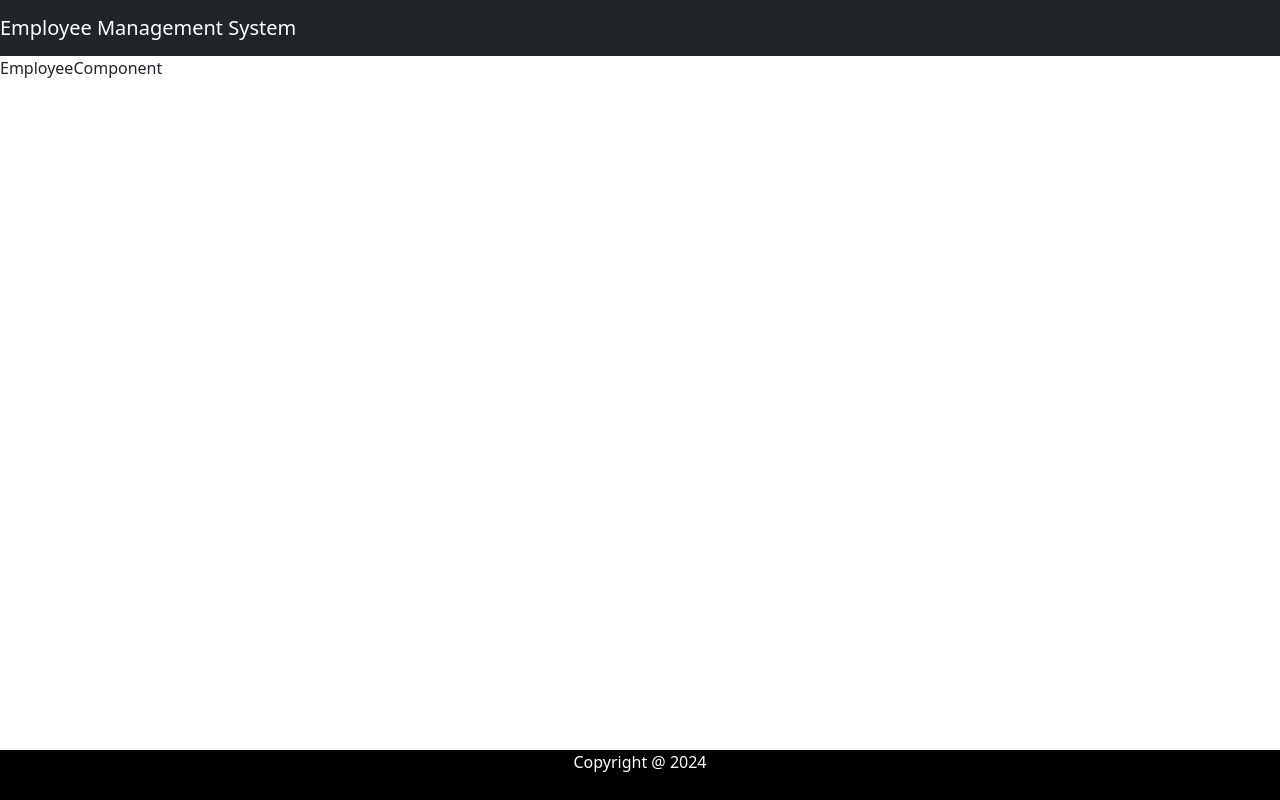
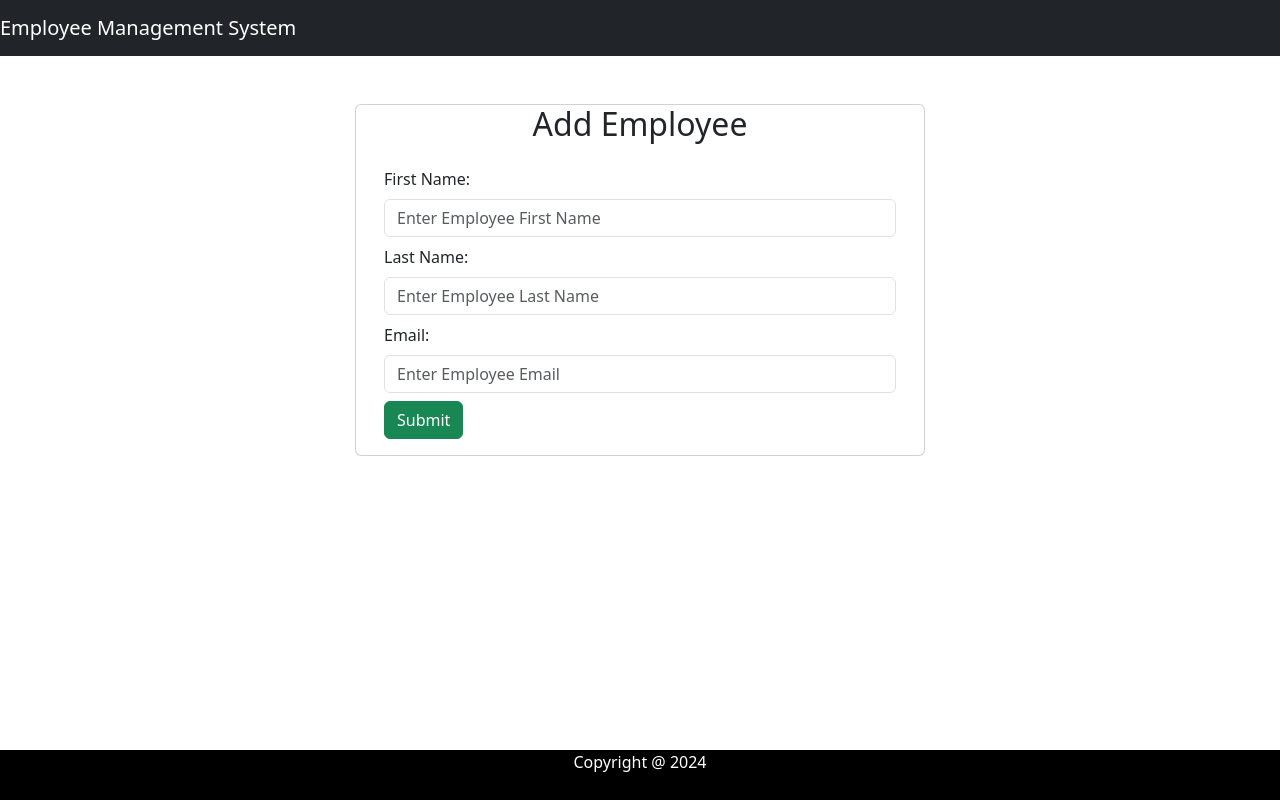
Before and after one commit to erengaygusuz/ems-frontend, a React (Vite) app: page /add-employee in a window 1280 px wide. Built offline with nearby package versions, Linux system fonts and the light colour scheme.

Commit message:
Employee Add Form is Created

```diff
--- a/src/components/EmployeeComponent.jsx
+++ b/src/components/EmployeeComponent.jsx
@@ -1,8 +1,70 @@
-import React from 'react'
+import React, { useState } from 'react'
 
 const EmployeeComponent = () => {
+
+  const [firstName, setFirstName] = useState('')
+  const [lastName, setLastName] = useState('')
+  const [email, setEmail] = useState('')
+
+  function saveEmployee(e){
+    e.preventDefault();
+
+    const employee = {firstName, lastName, email}
+
+    console.log(employee);
+  }
+
   return (
-    <div>EmployeeComponent</div>
+    <div className='container'>
+
+      <div className='row mt-5'>
+        <div className='card col-md-6 offset-md-3'>
+          <h2 className='text-center'>Add Employee</h2>
+          <div className='card-body'>
+            <form>
+                <div className='form-group mb-2'>
+                  <label className='form-label'>First Name:</label>
+                  <input
+                    type='text'
+                    placeholder='Enter Employee First Name'
+                    name='firstName'
+                    value={firstName}
+                    className='form-control'
+                    onChange={(e) => setFirstName(e.target.value)}
+                  >
+                  </input>
+                </div>
+                <div className='form-group mb-2'>
+                  <label className='form-label'>Last Name:</label>
+                  <input
+                    type='text'
+                    placeholder='Enter Employee Last Name'
+                    name='lastName'
+                    value={lastName}
+                    className='form-control'
+                    onChange={(e) => setLastName(e.target.value)}
+                  >
+                  </input>
+                </div>
+                <div className='form-group mb-2'>
+                  <label className='form-label'>Email:</label>
+                  <input
+                    type='text'
+                    placeholder='Enter Employee Email'
+                    name='email'
+                    value={email}
+                    className='form-control'
+                    onChange={(e) => setEmail(e.target.value)}
+                  >
+                  </input>
+                </div>
+
+                <button className='btn btn-success' onClick={saveEmployee}>Submit</button>
+            </form>
+          </div>
+        </div>
+      </div>
+    </div>
   )
 }
 
```
